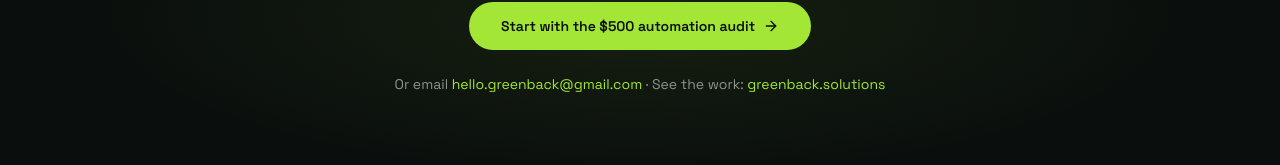
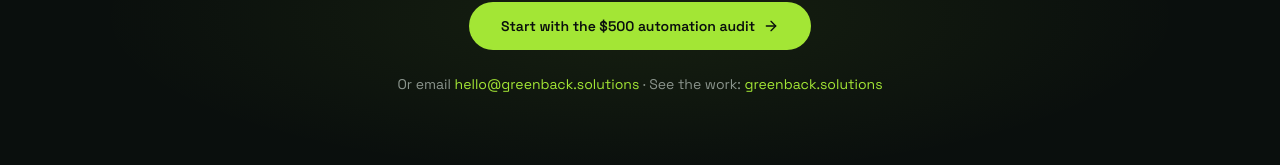
Before and after one commit to Greenback-nz/greenback-impact-launch, a React (Vite) app: page /consultancy in a window 1280 px wide. Shown: the part 4079-4244 px from the top of the page. Built offline with nearby package versions, Linux system fonts and the light colour scheme.

Commit message:
Fix consultancy page email to hello@greenback.solutions
Co-Authored-By: Claude Opus 4.6 <noreply@anthropic.com>

```diff
--- a/src/pages/Consultancy.tsx
+++ b/src/pages/Consultancy.tsx
@@ -27,7 +27,7 @@ function FadeIn({ children, delay = 0, className = "" }: { children: ReactNode;
 }
 
 const CALENDLY = "https://calendly.com/hello-greenback/30min";
-const EMAIL = "hello.greenback@gmail.com";
+const EMAIL = "hello@greenback.solutions";
 
 const whoItems = [
   "Founders and small teams drowning in work that a good system would absorb",
```
